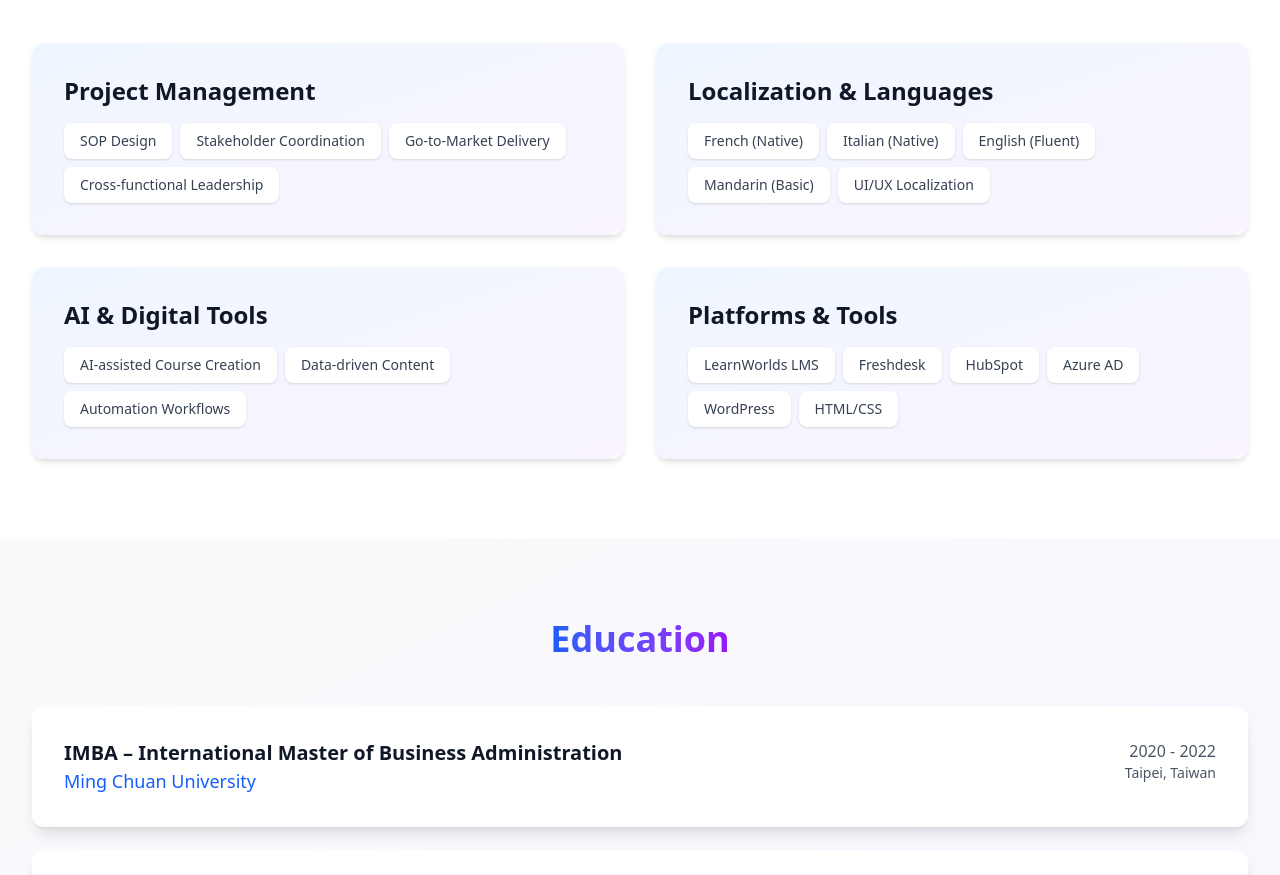
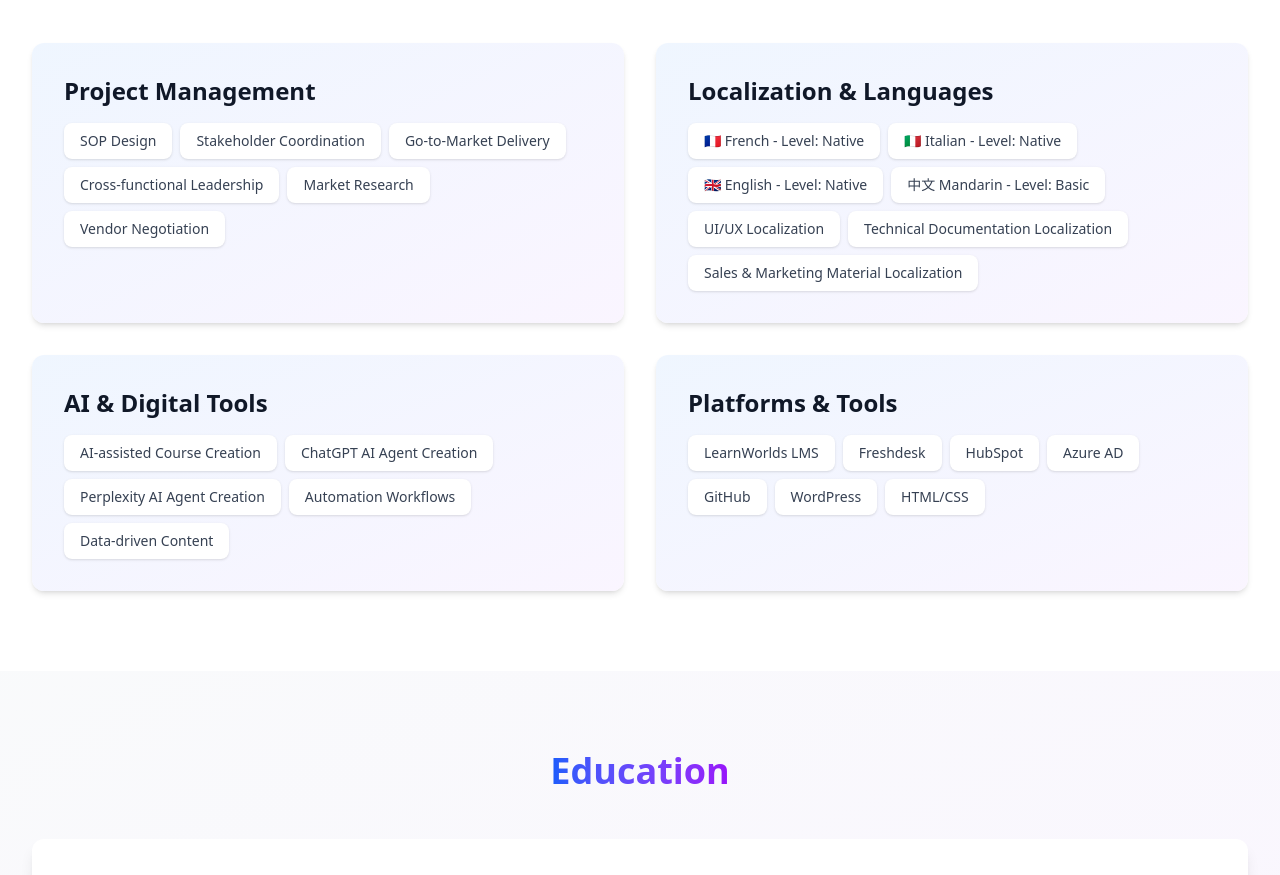
Before and after one commit to nizar-efk95/nizar-portfolio, a React (Vite) app: page / in a window 1280 px wide. Shown: the part 2180-3055 px from the top of the page. Built offline with nearby package versions, Linux system fonts and the light colour scheme.

Commit message:
Update App.jsx

```diff
--- a/src/App.jsx
+++ b/src/App.jsx
@@ -102,21 +102,51 @@
  const skills = [
   {
     category: "Project Management",
-      items: ["SOP Design", "Stakeholder Coordination", "Go-to-Market Delivery", "Cross-functional Leadership"]
+    items: [
+      "SOP Design",
+      "Stakeholder Coordination",
+      "Go-to-Market Delivery",
+      "Cross-functional Leadership",
+      "Market Research",
+      "Vendor Negotiation"
+    ]
   },
   {
     category: "Localization & Languages",
-      items: ["French (Native)", "Italian (Native)", "English (Fluent)", "Mandarin (Basic)", "UI/UX Localization"]
+    items: [
+      "🇫🇷 French - Level: Native",
+      "🇮🇹 Italian - Level: Native",
+      "🇬🇧 English - Level: Native",
+      "中文 Mandarin - Level: Basic",
+      "UI/UX Localization",
+      "Technical Documentation Localization",
+      "Sales & Marketing Material Localization"
+    ]
   },
   {
     category: "AI & Digital Tools",
-      items: ["AI-assisted Course Creation", "Data-driven Content", "Automation Workflows"]
+    items: [
+      "AI-assisted Course Creation",
+      "ChatGPT AI Agent Creation",
+      "Perplexity AI Agent Creation",
+      "Automation Workflows",
+      "Data-driven Content"
+    ]
   },
   {
     category: "Platforms & Tools",
-      items: ["LearnWorlds LMS", "Freshdesk", "HubSpot", "Azure AD", "WordPress", "HTML/CSS"]
+    items: [
+      "LearnWorlds LMS",
+      "Freshdesk",
+      "HubSpot",
+      "Azure AD",
+      "GitHub",
+      "WordPress",
+      "HTML/CSS"
+    ]
   }
 ]
+
 
   const education = [
     {
```
Lines whose indentation alone changed are shown as unchanged.
